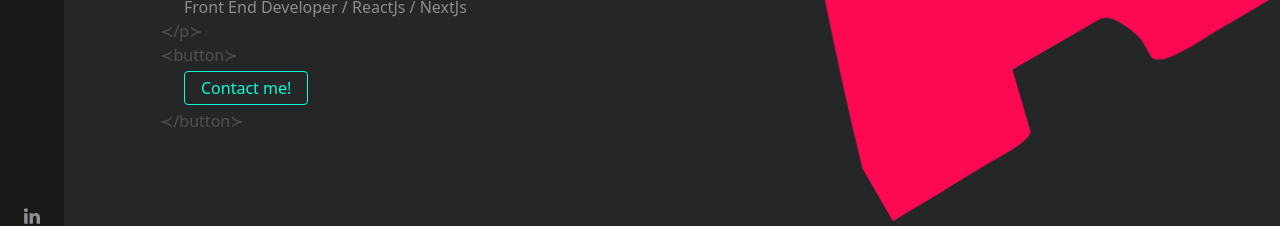
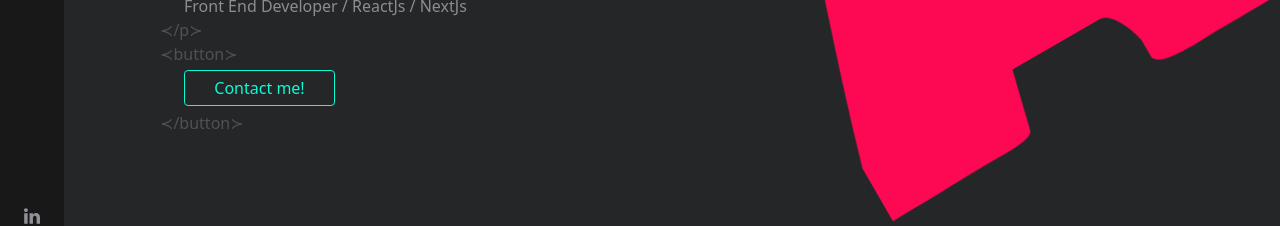
Before and after one commit to alirezamoon/portfolio-second, a Next.js app: page / in a window 1280 px wide. Shown: the part 482-708 px from the top of the page. Built offline with nearby package versions, Linux system fonts and the light colour scheme.

Commit message:
button animation

```diff
--- a/components/contact/index.jsx
+++ b/components/contact/index.jsx
@@ -99,7 +99,7 @@ const Contact = () => {
                     error={Boolean(errors.message)}
                   />
                   <MyButton
-                    className="self-end my-3 !rounded-none min-w-[200px] relative h-12 tracking-widest"
+                    className="self-end my-3 !rounded-none !min-w-[200px] relative !h-12 tracking-widest"
                     disabled={isLoadingSendMessage}
                   >
                     {isLoadingSendMessage ? (
--- a/components/ui/button/index.jsx
+++ b/components/ui/button/index.jsx
@@ -2,12 +2,15 @@ const MyButton = ({ onClick, children, className, ...props }) => {
   return (
     <button
       onClick={onClick}
-      className={`border border-teal-main text-teal-main rounded px-4 py-1
-                hover:bg-teal-main hover:text-gray-main2 duration-500
+      className={`border border-teal-main text-teal-main rounded min-w-[151px] h-9
+                 hover:text-gray-main2 duration-300 relative overflow-hidden group
                 disabled:bg-teal-main disabled:text-gray-main2 ${className}`}
       {...props}
     >
-      {children}
+      <span className="bg-teal-main h-full absolute top-0 left-0 z-0 w-0 group-hover:w-full duration-300" />
+      <span className="z-10 bg-transparent absolute top-1/2 left-0 -translate-y-1/2 w-full">
+        {children}
+      </span>
     </button>
   )
 }
```
